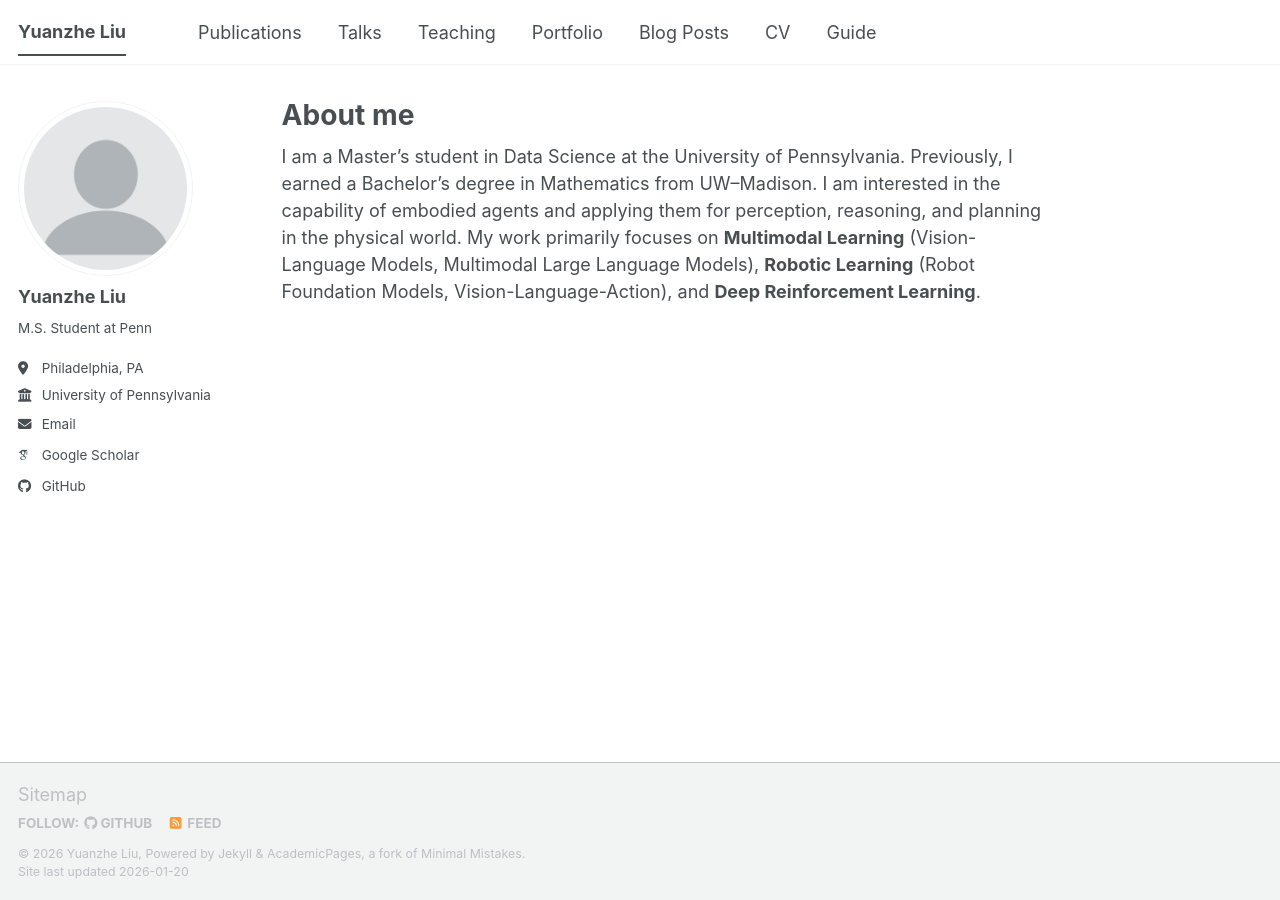
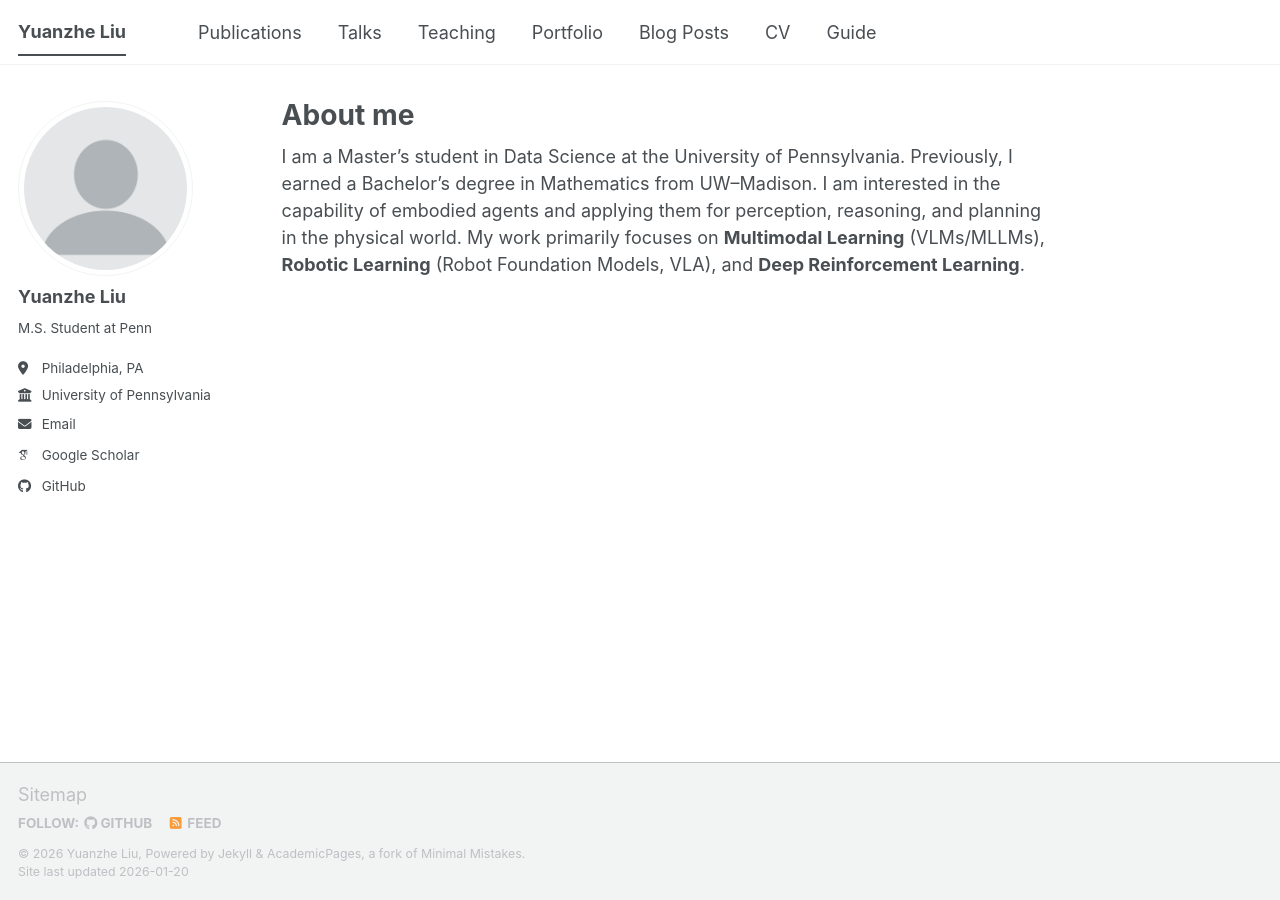
Before and after one commit to yuanzhel0903/yuanzhel0903.github.io, a Jekyll site: the page built from _pages/about.md, in a window 1280 px wide. Built offline with Jekyll 4.4.1, drawn with Linux system fonts in a browser that asks for light colours; some web fonts are replaced; a script bundle is joined from its source files by our own code; library files that are not in the unit come from our copies.

Commit message:
Update about.md

```diff
--- a/_pages/about.md
+++ b/_pages/about.md
@@ -7,4 +7,4 @@
   - /about.html
 ---
 
-I am a Master's student in Data Science at the University of Pennsylvania. Previously, I earned a Bachelor's degree in Mathematics from UW–Madison. I am interested in the capability of embodied agents and applying them for perception, reasoning, and planning in the physical world. My work primarily focuses on **Multimodal Learning** (Vision-Language Models, Multimodal Large Language Models), **Robotic Learning** (Robot Foundation Models, Vision-Language-Action), and **Deep Reinforcement Learning**.
+I am a Master's student in Data Science at the University of Pennsylvania. Previously, I earned a Bachelor's degree in Mathematics from UW–Madison. I am interested in the capability of embodied agents and applying them for perception, reasoning, and planning in the physical world. My work primarily focuses on **Multimodal Learning** (VLMs/MLLMs), **Robotic Learning** (Robot Foundation Models, VLA), and **Deep Reinforcement Learning**.
```
